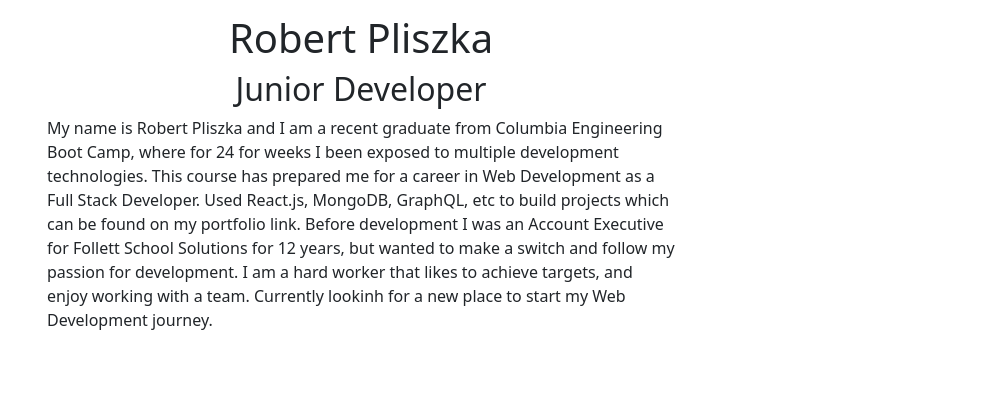
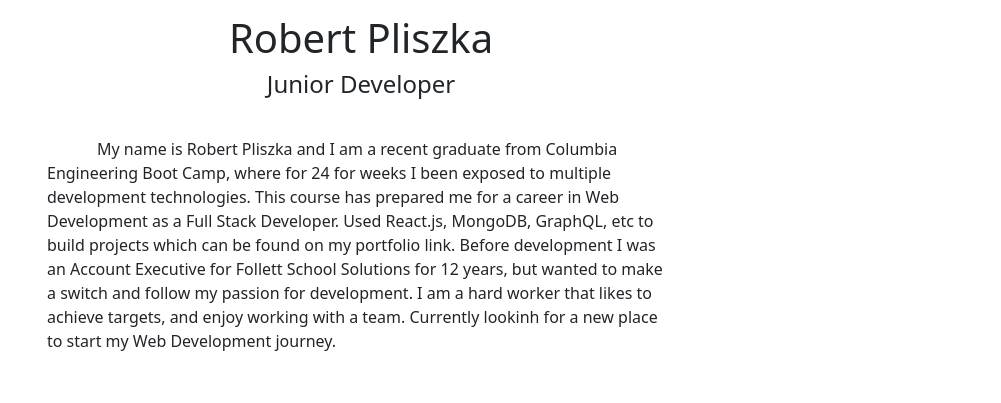
Before and after one commit to rpliszka1987/react-portfolio, a React (Create React App) app: page / in a window 1280 px wide. Shown: the part 547-950 px from the top of the page, without its empty margins (279-1280 px from the left). Built offline with nearby package versions, Linux system fonts and the light colour scheme.

Commit message:
Added paragraph indentation and added additional styles to about me page

```diff
--- a/src/App.css
+++ b/src/App.css
@@ -24,7 +24,10 @@
   color: white;
 }
 
-
+.about-me-paragraph {
+  text-indent: 50px;
+  padding-top: 30px;
+}
 
 .App-link {
   color: #61dafb;
--- a/src/components/About/index.js
+++ b/src/components/About/index.js
@@ -18,9 +18,9 @@ function About() {
           <div className="d-flex flex-column justify-content-center">
             <center>
               <h1 id="my-name">Robert Pliszka</h1>
-              <h2 id="my-career">Junior Developer</h2>
+              <h4 id="my-career">Junior Developer</h4>
             </center>
-            <p>
+            <p className="about-me-paragraph">
               My name is Robert Pliszka and I am a recent graduate from Columbia Engineering Boot Camp,
               where for 24 for weeks I been exposed to multiple development technologies. This course has prepared me
               for a career in Web Development as a Full Stack Developer. Used React.js, MongoDB, GraphQL, etc
```
